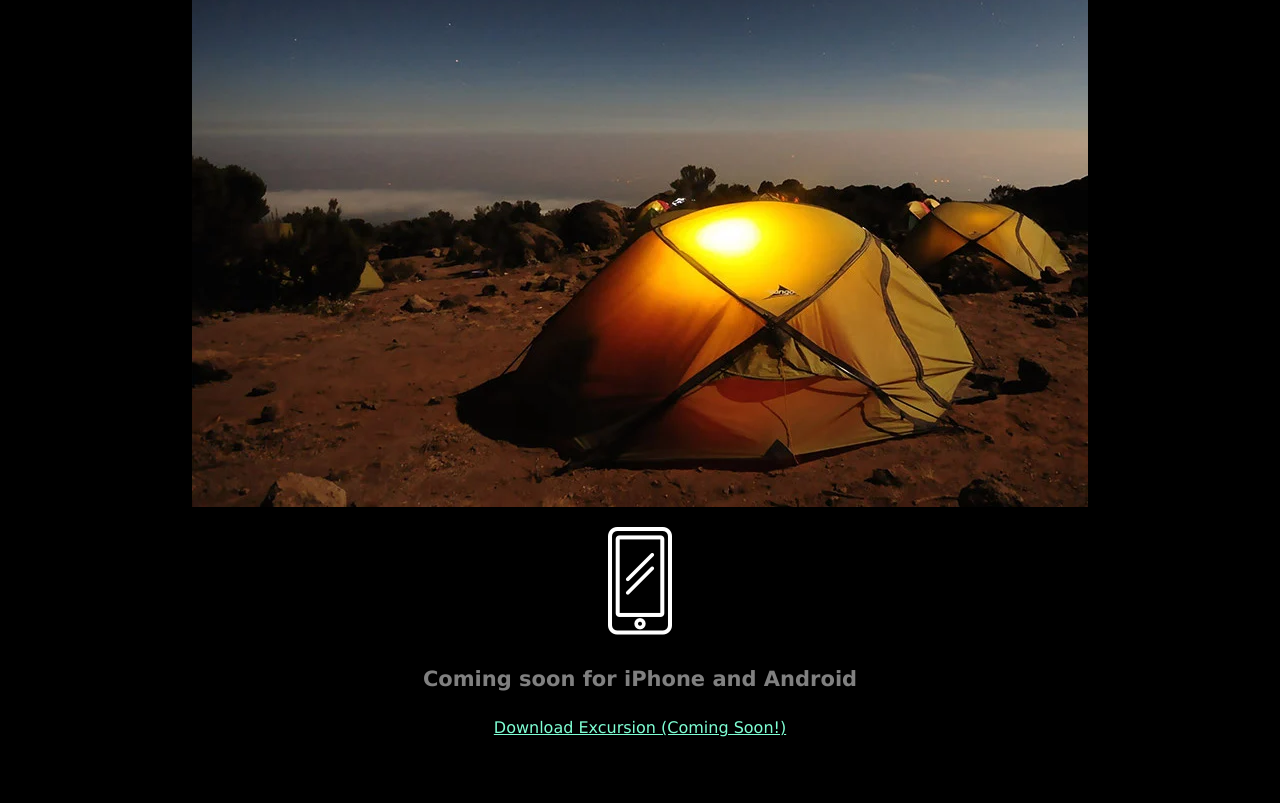
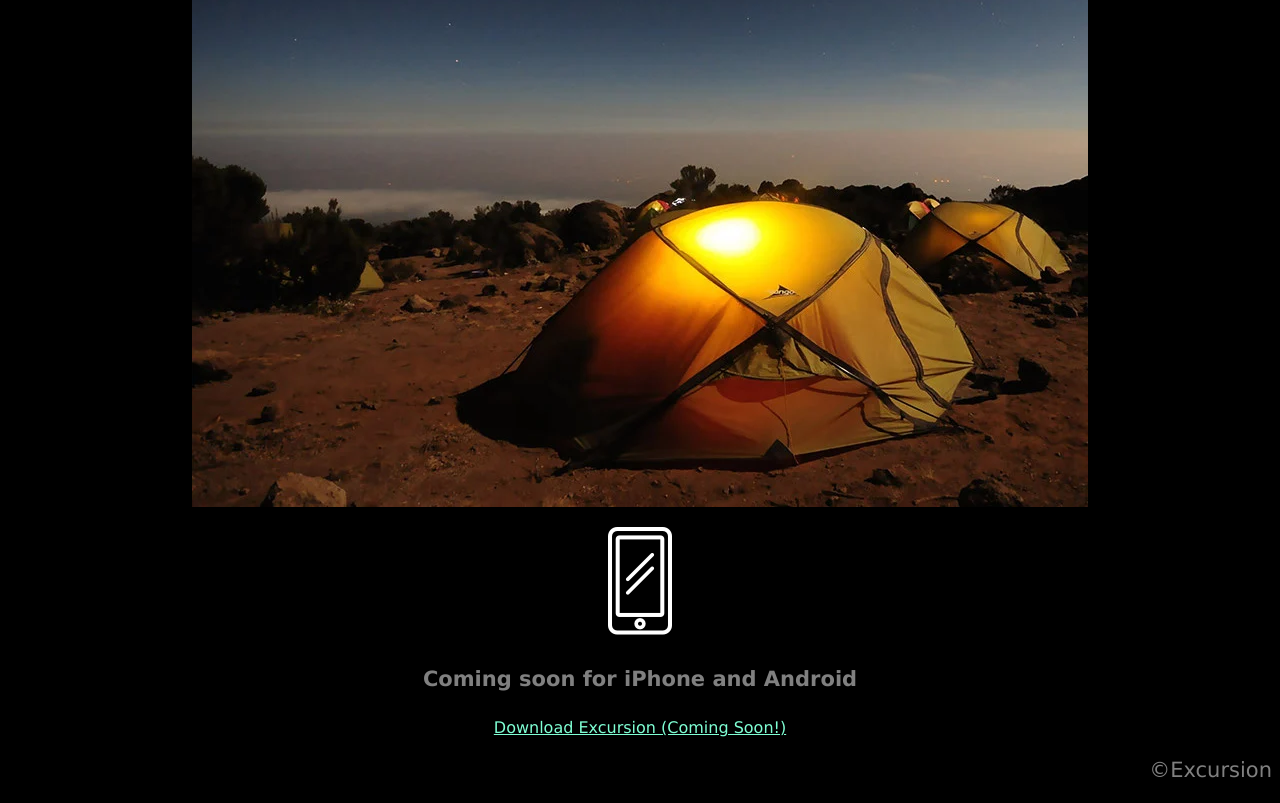
Before and after one commit to Faraz-Manzoor-Khan/excursion01, a plain HTML site: page index.html in a window 1280 px wide. Shown: the part 505-1308 px from the top of the page. Before the commit the page ends 1258 px from the top, so only its background shows below. Drawn offline with Linux system fonts and the light colour scheme.

Commit message:
Final push

```diff
--- a/index.html
+++ b/index.html
@@ -17,5 +17,6 @@
     <p><img src="/resources/images/phone.webp" alt="phone"></p>
     <h4 class="header--sub-header">Coming soon for iPhone and Android</h4>
     <p><a class="link--cta" href="#">Download Excursion (Coming Soon!)</a></p>
+    <p class="copyright">&copyExcursion</p>
 </body>
 </html>
--- a/resources/css/style.css
+++ b/resources/css/style.css
@@ -28,3 +28,10 @@ body{
     font-size: 16px;
     color: aquamarine;
 }
+
+/*Footer*/
+.copyright{
+    font-size: 21px;
+    text-align: right;
+    color: grey;
+}
```
